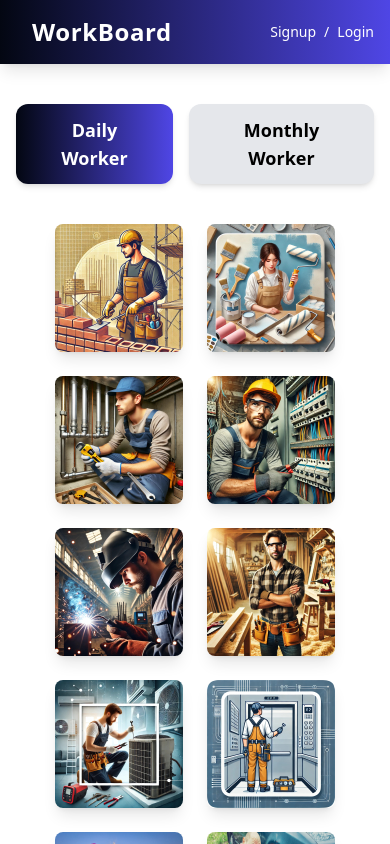
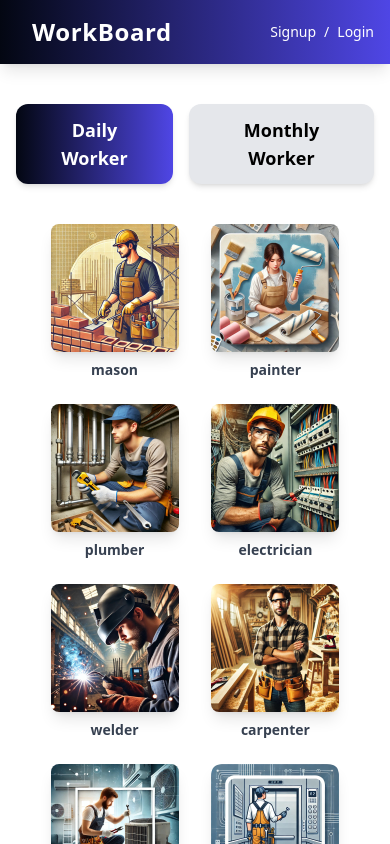
Before and after one commit to gowthamazmeera09/workboard-frontend, a React (Create React App) app: page /Buttons in a window 390 px wide. Shown: the top 844 px of the page. Built offline with nearby package versions, Linux system fonts and the light colour scheme.

Commit message:
hbvdfhbjidkbubudf

```diff
--- a/src/pages/Buttons.jsx
+++ b/src/pages/Buttons.jsx
@@ -84,16 +84,24 @@ function Buttons() {
 
       <div className="grid grid-cols-2 sm:grid-cols-3 md:grid-cols-4 gap-6 max-w-4xl mt-10 mb-20">
         {works.map((work, index) => (
-          <Link key={index} to="/AddWorkForm" state={{ role: work.role }} className="group relative">
+          <Link key={index} to="/AddWorkForm" state={{ role: work.role }} className="group flex flex-col items-center">
+          <div className="relative">
             <img
               src={work.image}
               alt={work.role}
               className="w-32 h-32 rounded-lg shadow-lg transform transition-all group-hover:scale-105"
             />
-            <div className="absolute inset-0 bg-black bg-opacity-40 flex items-center justify-center text-white font-semibold text-lg opacity-0 group-hover:opacity-100 transition-all rounded-lg">
+            {/* Hover effect text (visible on larger screens) */}
+            <div className="absolute inset-0 bg-black bg-opacity-40 flex items-center justify-center text-white font-semibold text-lg opacity-0 group-hover:opacity-100 transition-all rounded-lg hidden sm:flex">
               {work.role.replace(/([A-Z])/g, ' $1').trim()}
             </div>
-          </Link>
+          </div>
+          {/* Name below image (visible only on mobile) */}
+          <p className="mt-2 text-sm font-semibold text-gray-700 sm:hidden">
+            {work.role.replace(/([A-Z])/g, ' $1').trim()}
+          </p>
+        </Link>
+
         ))}
       </div>
     </div>
```
